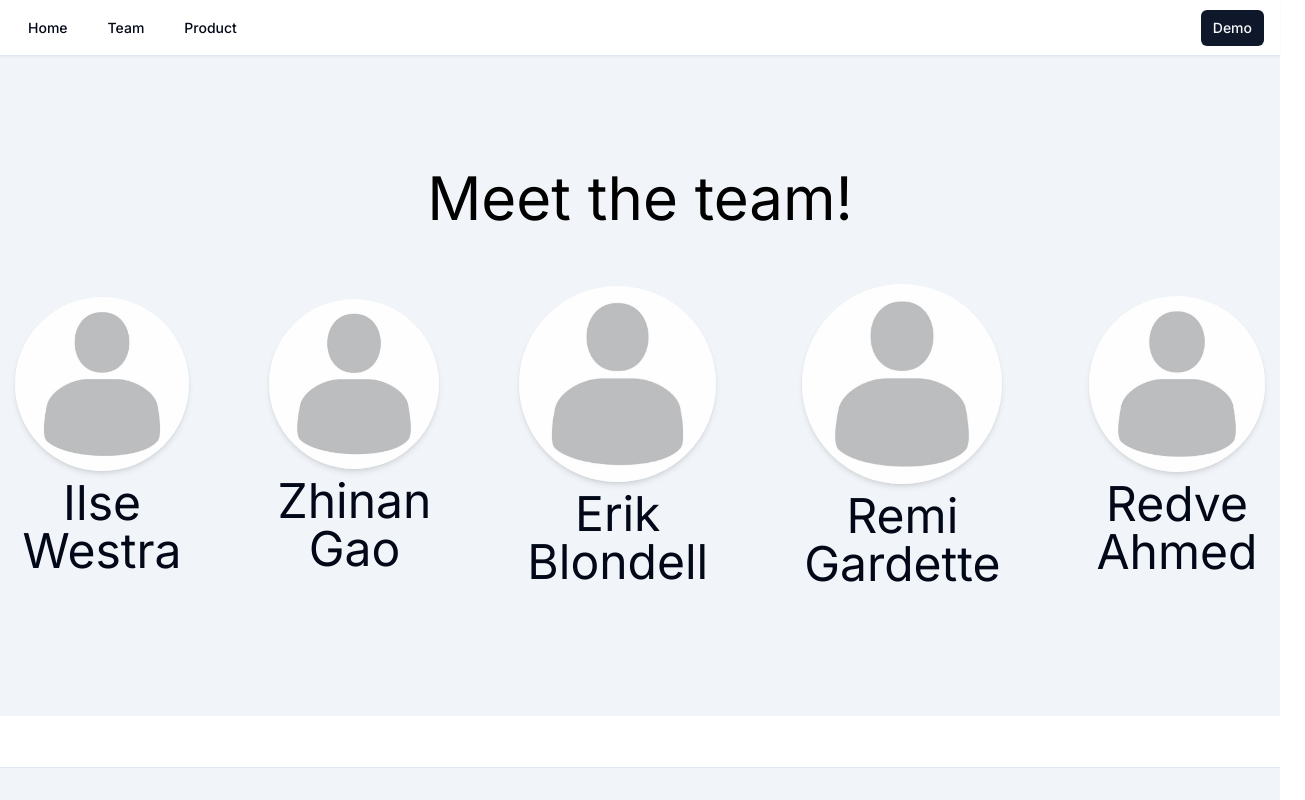
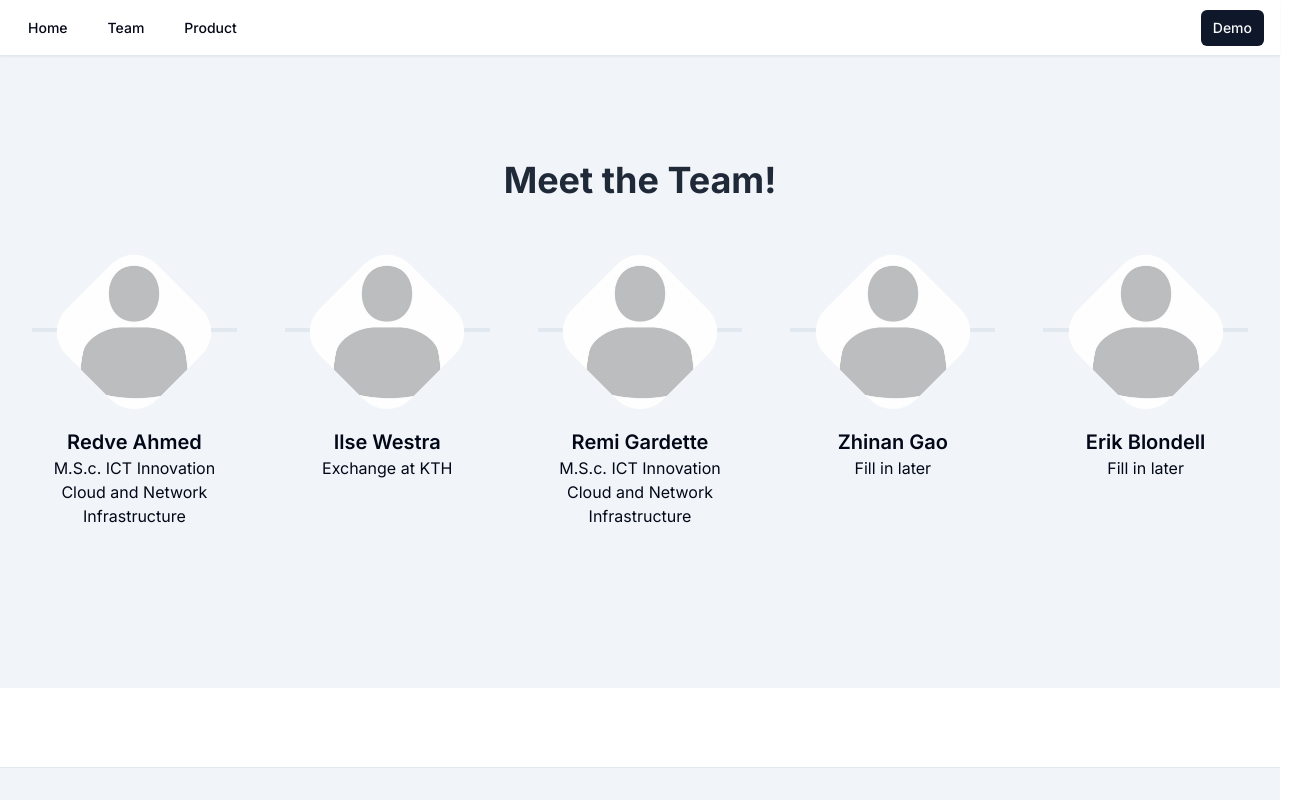
Before and after one commit to RemiGardette/ME2073, a Next.js app: page /Team in a window 1280 px wide. Shown: the whole page, 1305 px wide, since content can reach past the window. Built offline with nearby package versions, Linux system fonts and the light colour scheme.

Commit message:
Updated team pages

```diff
--- a/app/(landing)/Team/page.tsx
+++ b/app/(landing)/Team/page.tsx
@@ -3,43 +3,82 @@ import Image from "next/image"
 
 const TeamPage = () => {
     return (
-        <div className="flex items-center justify-center flex-col">
-            <div className="text-3xl md:text-6xl to-pink-600 text-black px-4 p-2 rounded-md pb-4 w-fit">
-                Meet the team!
+        <div className="container mx-auto px-6 md:px-12 lg:px-8">
+            <div className="mb-12 text-center">
+                <h1 className="text-4xl font-bold text-gray-800">Meet the Team!</h1>
+
             </div>
-                <div className="flex flex-col md:flex-row items-center justify-center">
-                    <div className="flex flex-col items-center justify-center p-10">
-                        <Image src="/teampics/pic_stock.jpg" width={200} height={200} className="rounded-full shadow-md" alt="Ilse Westra"/>
-                        <div className="text-center text-5xl p-2">
-                            Ilse Westra
+
+            <div className="py-20 grid gap-30 md:gap-12 md:grid-cols-5">
+                <div className="border-t-4 space-y-8 group">
+                    <div className="w-32 w-32 -mt-16 mx-auto rounded-[2rem] rotate-45 overflow-hidden">
+                        <Image src="/teampics/pic_stock.jpg" width="200" height="200" loading="lazy" alt="Team Member" className="w-full h-full object-cover -rotate-45 scale-125 mx-auto transition duration-300 group-hover:scale-[1.4]" />
+                    </div>
+                    <div className="text-center">
+                        <h5 className="text-xl font font-semibold">
+                            Redve Ahmed
+                        </h5>
+                        <span>
+                            M.S.c. ICT Innovation Cloud and Network Infrastructure
+                        </span>
                     </div>
                 </div>
-                    <div className="flex flex-col items-center justify-center p-10">
-                        <Image src="/teampics/pic_stock.jpg" width={200} height={200} className="rounded-full shadow-md" alt="Zhinan Gao"/>
-                        <div className="text-center text-5xl p-2">
-                            Zhinan Gao
+                <div className="border-t-4 space-y-8 group">
+                    <div className="w-32 w-32 -mt-16 mx-auto rounded-[2rem] rotate-45 overflow-hidden">
+                        <Image src="/teampics/pic_stock.jpg" width="200" height="200" loading="lazy" alt="Team Member" className="w-full h-full object-cover -rotate-45 scale-125 mx-auto transition duration-300 group-hover:scale-[1.4]" />
+                    </div>
+                    <div className="text-center">
+                        <h5 className="text-xl font font-semibold">
+                            Ilse Westra
+                        </h5>
+                        <span>
+                            Exchange at KTH
+                        </span>
                     </div>
                 </div>
-                    <div className="flex flex-col items-center justify-center p-10">
-                        <Image src="/teampics/pic_stock.jpg" width={200} height={200} className="rounded-full shadow-md" alt="Erik Blondell" />
-                        <div className="text-center text-5xl p-2">
-                            Erik Blondell
+                <div className="border-t-4 space-y-8 group">
+                    <div className="w-32 w-32 -mt-16 mx-auto rounded-[2rem] rotate-45 overflow-hidden">
+                        <Image src="/teampics/pic_stock.jpg" width="200" height="200" loading="lazy" alt="Team Member" className="w-full h-full object-cover -rotate-45 scale-125 mx-auto transition duration-300 group-hover:scale-[1.4]" />
+                    </div>
+                    <div className="text-center">
+                        <h5 className="text-xl font font-semibold">
+                            Remi Gardette
+                        </h5>
+                        <span>
+                            M.S.c. ICT Innovation Cloud and Network Infrastructure
+                        </span>
                     </div>
                 </div>
-                    <div className="flex flex-col items-center justify-center p-10">
-                        <Image src="/teampics/pic_stock.jpg" width={200} height={200} className="rounded-full shadow-md" alt="Remi Gardette"/>
-                        <div className="text-center text-5xl p-2">
-                            Remi Gardette
+                <div className="border-t-4 space-y-8 group">
+                    <div className="w-32 w-32 -mt-16 mx-auto rounded-[2rem] rotate-45 overflow-hidden">
+                        <Image src="/teampics/pic_stock.jpg" width="200" height="200" loading="lazy" alt="Team Member" className="w-full h-full object-cover -rotate-45 scale-125 mx-auto transition duration-300 group-hover:scale-[1.4]" />
+                    </div>
+                    <div className="text-center">
+                        <h5 className="text-xl font font-semibold">
+                            Zhinan Gao
+                        </h5>
+                        <span>
+                            Fill in later
+                        </span>
                     </div>
                 </div>
-                    <div className="flex flex-col items-center justify-center p-10">
-                        <Image src="/teampics/pic_stock.jpg" width={200} height={200} className="rounded-full shadow-md" alt="Redve Ahmed"/>
-                        <div className="text-center text-5xl p-2">
-                            Redve Ahmed
+                <div className="border-t-4 space-y-8 group">
+                    <div className="w-32 w-32 -mt-16 mx-auto rounded-[2rem] rotate-45 overflow-hidden">
+                        <Image src="/teampics/pic_stock.jpg" width="200" height="200" loading="lazy" alt="Team Member" className="w-full h-full object-cover -rotate-45 scale-125 mx-auto transition duration-300 group-hover:scale-[1.4]" />
+                    </div>
+                    <div className="text-center">
+                        <h5 className="text-xl font font-semibold">
+                            Erik Blondell
+                        </h5>
+                        <span>
+                            Fill in later
+                        </span>
                     </div>
                 </div>
+
             </div>
         </div>
+
     );
 }
 
```
Also changed, not shown: app/Demo/Courses/[CoursePage]/page.tsx (added). Lines whose indentation alone changed are shown as unchanged.
